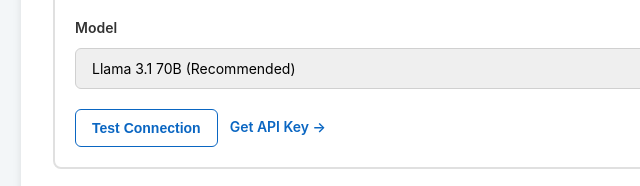
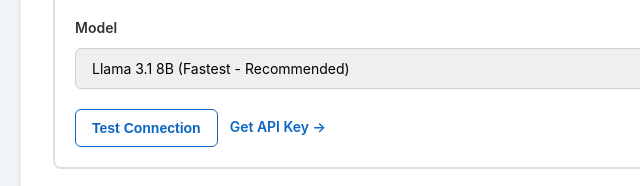
Before and after one commit to yanethevia-dev/LinkedinAssistant, a website built with webpack: page src/options/options.html in a window 1280 px wide. Shown: the part 1576-1762 px from the top of the page, 189-829 px from the left. Built offline with nearby package versions, Linux system fonts and the light colour scheme; no server answers.

Commit message:
fix: Groq model names and improve LinkedIn content script debugging
1. Fixed Groq model names (were incorrect):
   - llama-3.1-8b-instant (fastest, now default)
   - llama3-70b-8192
   - llama3-8b-8192
   - mixtral-8x7b-32768
   - gemma2-9b-it

2. Changed manifest run_at from document_idle to document_end
   - Ensures content script loads earlier
   - Should fix visibility issues on LinkedIn

3. Added extensive debugging logs:
   - URL and document state on load
   - Explicit error logging for background connection
   - Logs for addLoadIndicator execution
   - Logs for DOM ready state detection
   - Step-by-step initialization logs

These logs will help identify why extension isn't appearing on LinkedIn.

```diff
--- a/src/options/options.html
+++ b/src/options/options.html
@@ -127,9 +127,11 @@
         <div class="form-group">
           <label for="groq-model">Model</label>
           <select id="groq-model">
-            <option value="llama-3.1-70b-versatile">Llama 3.1 70B (Recommended)</option>
-            <option value="llama-3.1-8b-instant">Llama 3.1 8B (Fastest)</option>
+            <option value="llama-3.1-8b-instant">Llama 3.1 8B (Fastest - Recommended)</option>
+            <option value="llama3-70b-8192">Llama 3 70B</option>
+            <option value="llama3-8b-8192">Llama 3 8B</option>
             <option value="mixtral-8x7b-32768">Mixtral 8x7B</option>
+            <option value="gemma2-9b-it">Gemma 2 9B</option>
           </select>
         </div>
 
--- a/src/shared/defaults.ts
+++ b/src/shared/defaults.ts
@@ -25,7 +25,7 @@
     claude: 'claude-3-5-sonnet-20241022',
     openai: 'gpt-4-turbo',
     gemini: 'gemini-pro',
-    groq: 'llama-3.1-70b-versatile'
+    groq: 'llama-3.1-8b-instant'
   },
 
   // Style
```
Also changed, not shown: src/content/linkedin-content.ts (+12 -0 lines), src/manifest.json.
